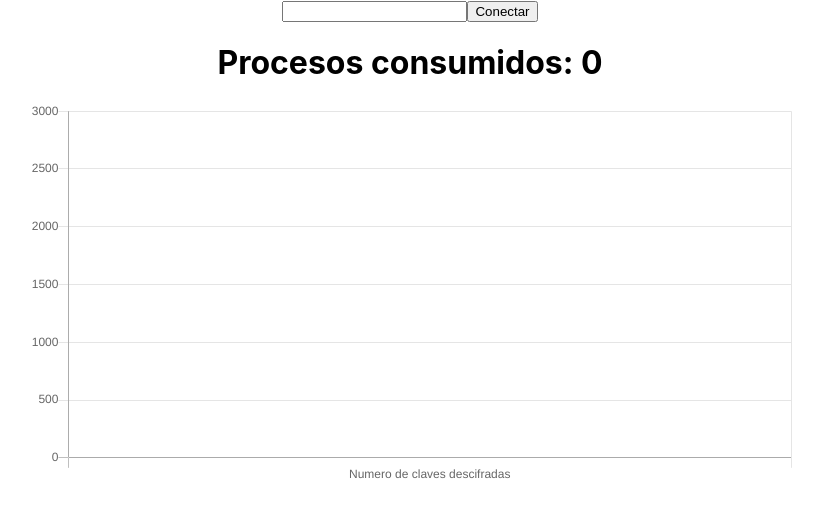
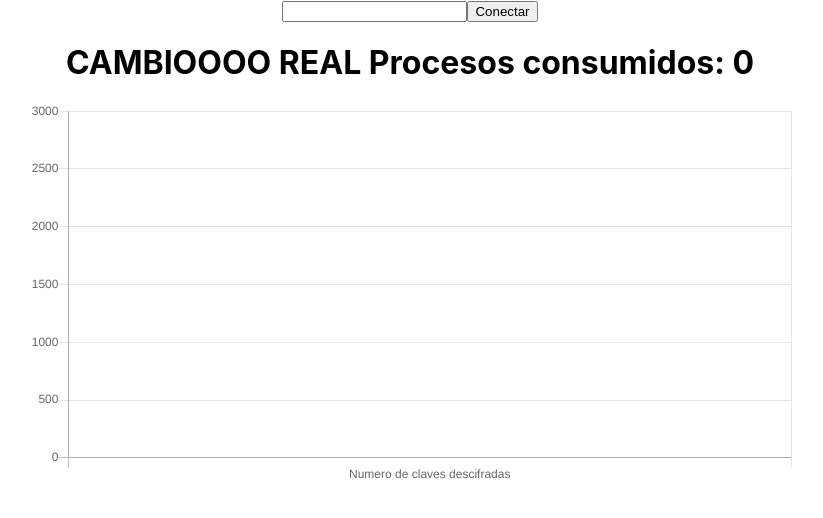
Before and after one commit to Liewyn/gridcomputing, a React (Create React App) app in the folder client/: page / in a window 1280 px wide. Shown: the top 518 px of the page, without its empty margins (230-1053 px from the left). Built offline with nearby package versions, Linux system fonts and the light colour scheme.

Commit message:
PRUEBA REAL

```diff
--- a/client/src/Barra/Barra.js
+++ b/client/src/Barra/Barra.js
@@ -58,7 +58,7 @@ export default class Barra extends Component {
       return (
         <>
         <div>
-        {this.state.barLevel >= MAX_LIMIT?(<h1>Proceso completado</h1>):<h1>Procesos consumidos: {this.state.barLevel}</h1>}
+        {this.state.barLevel >= MAX_LIMIT?(<h1>Proceso completado</h1>):<h1>CAMBIOOOO REAL Procesos consumidos: {this.state.barLevel}</h1>}
           {/* <h1>Procesos consumidos</h1> */}
 
           {/* Bar chart example */}
```
